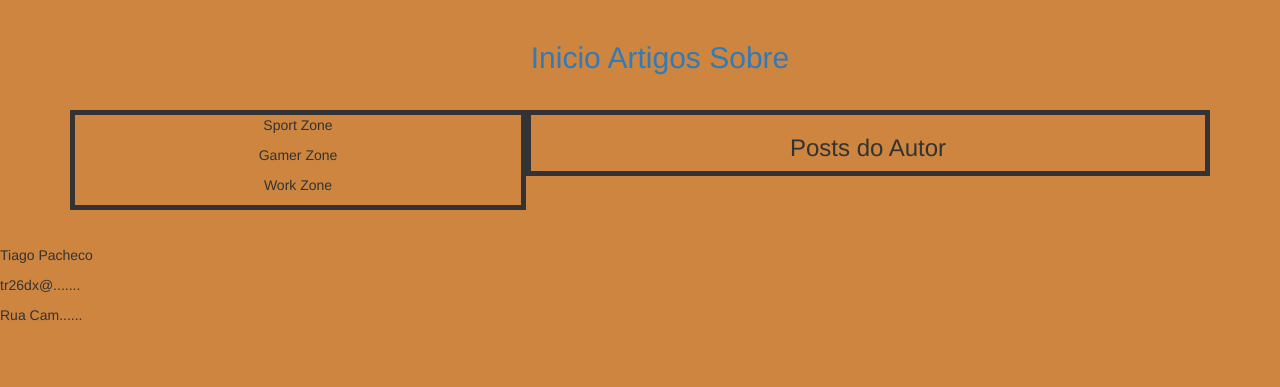
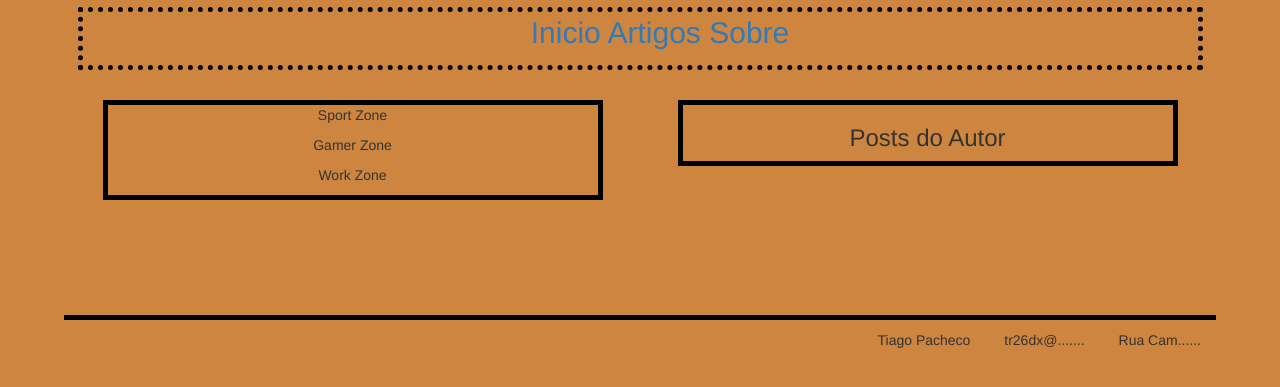
Before and after one commit to TiagoR28/Projectpaw1, a plain HTML site: page paw/ficha2/index.html in a window 1280 px wide. Shown: the part 133-520 px from the top of the page. Drawn offline with Linux system fonts and the light colour scheme.

Commit message:
atualizaçao ficha2 css

```diff
--- a/paw/ficha2/CSS/styleIndex.css
+++ b/paw/ficha2/CSS/styleIndex.css
@@ -7,6 +7,7 @@ body{
 header h1{
     font-family: Impact, Haettenschweiler, 'Arial Narrow Bold';
     font-size: 100px;
+    position: relative;
     text-align: center;
 }
 
@@ -14,29 +15,38 @@ header h1 img{
     zoom: 25%;
 }
 
-
+.container{
+    position: relative;
+    display: inline-block;
+    width: 100%;
+    margin-bottom: 100px;
+}
 #menu{
-    margin-top: 30px;
-    margin-bottom: 30px;
+   position: relative;
     font-size: 30px;
     text-align: center;
-
+    width: 90%;
+    border: 5px dotted black;
+    margin-left: 5%;
 }
 
 #tags{
     text-align: center;
     width: 40%;
     float: left;
-    border-style: solid;
-    border-width: 5px;
+    border: 5px solid black;
+    margin-left: 7%;
+    margin-top: 30px;
+
+
 }
 
 #posts{
-    width: 60%;
+    width: 40%;
     float: right;
-    border-style: solid;
-    border-width: 5px;
-
+    border: 5px solid black;
+    margin-right: 7%;
+    margin-top: 30px;
 }
 
 #posts h3{
@@ -44,5 +54,14 @@ header h1 img{
 }
 
 footer{
-    margin-top: 35px;
+    margin-top: 15px;
+    width: 90%;
+    text-align: right;
+    border-top: 5px solid black;
+    margin-left: 5%;
 }
+
+footer p{
+    display: inline-block;
+    margin: 10px 15px;
+}
```
